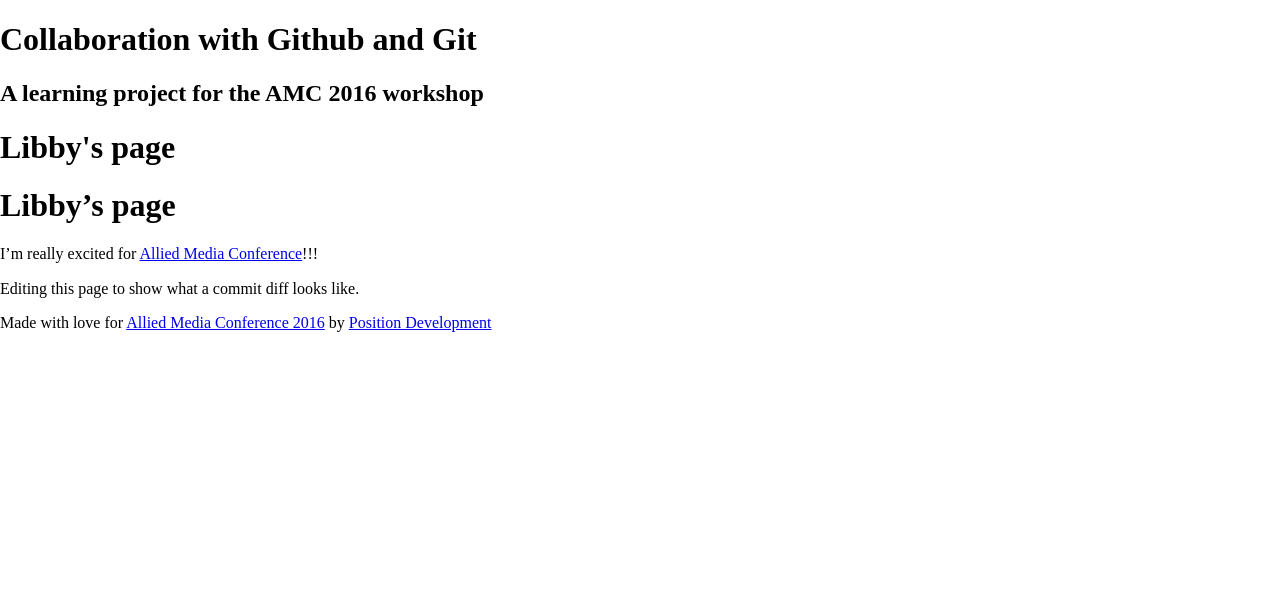
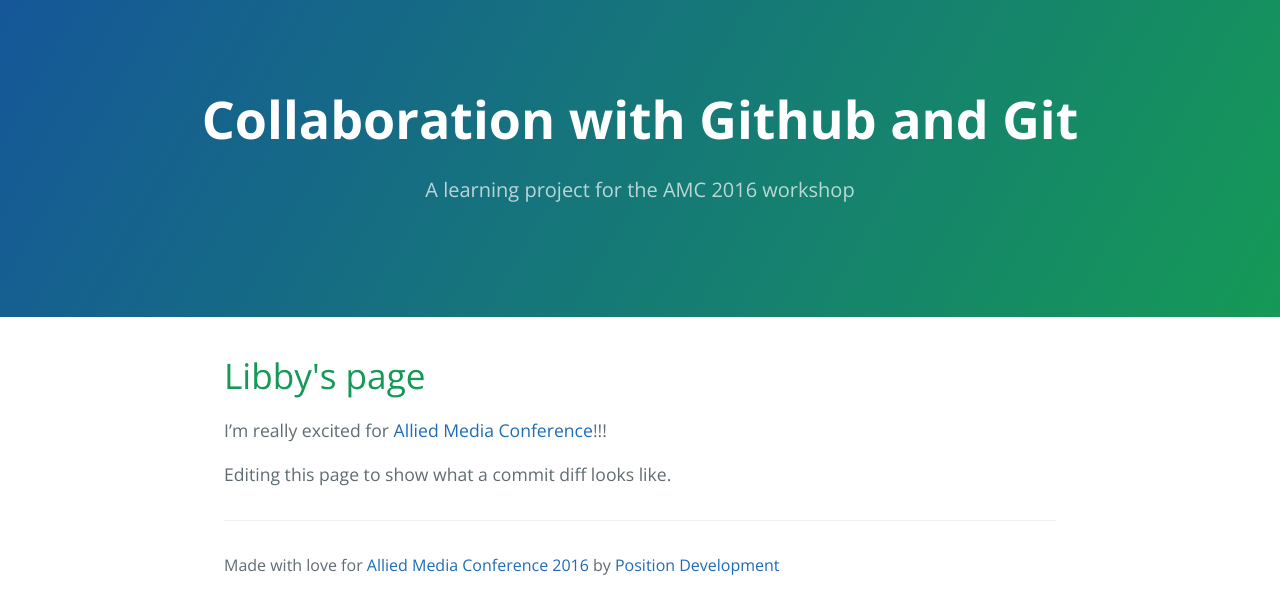
Before and after one commit to whereyatpolity/amc-workshop.github.io, a Jekyll site: the page built from _participants/libby.md, in a window 1280 px wide. Shown: the top 614 px of the page. Built offline with Jekyll 4.4.1, drawn with Linux system fonts in a browser that asks for light colours; nearby versions of some CDN libraries; library files that are not in the unit come from our copies.

Commit message:
Stylesheets use absolute path

```diff
--- a/_includes/header.html
+++ b/_includes/header.html
@@ -4,10 +4,10 @@
     <meta charset="UTF-8" />
     <title>AMC 2016 Github Workshop</title>
     <meta name="viewport" content="width=device-width, initial-scale=1" />
-    <link rel="stylesheet" type="text/css" href="stylesheets/normalize.css" media="screen" />
+    <link rel="stylesheet" type="text/css" href="/stylesheets/normalize.css" media="screen" />
     <link href='https://fonts.googleapis.com/css?family=Open+Sans:400,700' rel='stylesheet' type='text/css' />
-    <link rel="stylesheet" type="text/css" href="stylesheets/stylesheet.css" media="screen" />
-    <link rel="stylesheet" type="text/css" href="stylesheets/github-light.css" media="screen" />
+    <link rel="stylesheet" type="text/css" href="/stylesheets/stylesheet.css" media="screen" />
+    <link rel="stylesheet" type="text/css" href="/stylesheets/github-light.css" media="screen" />
   </head>
   <body>
     <section class="page-header">
--- a/_participants/libby.md
+++ b/_participants/libby.md
@@ -2,8 +2,6 @@
   name: Libby
 ---
 
-# Libby's page
-
 I'm really excited for [Allied Media Conference](https://www.alliedmedia.org/amc)!!!
 
 Editing this page to show what a commit diff looks like.
```
